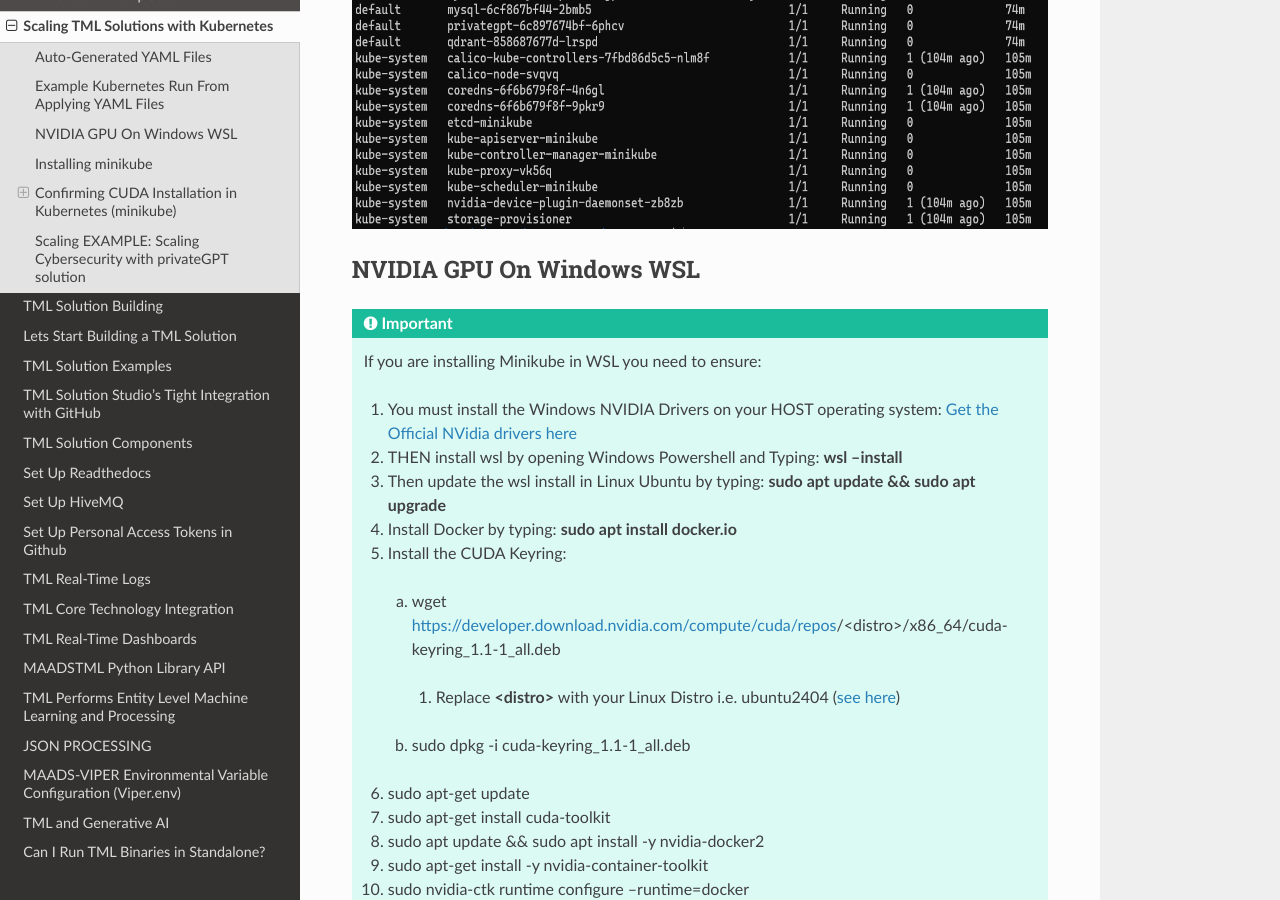
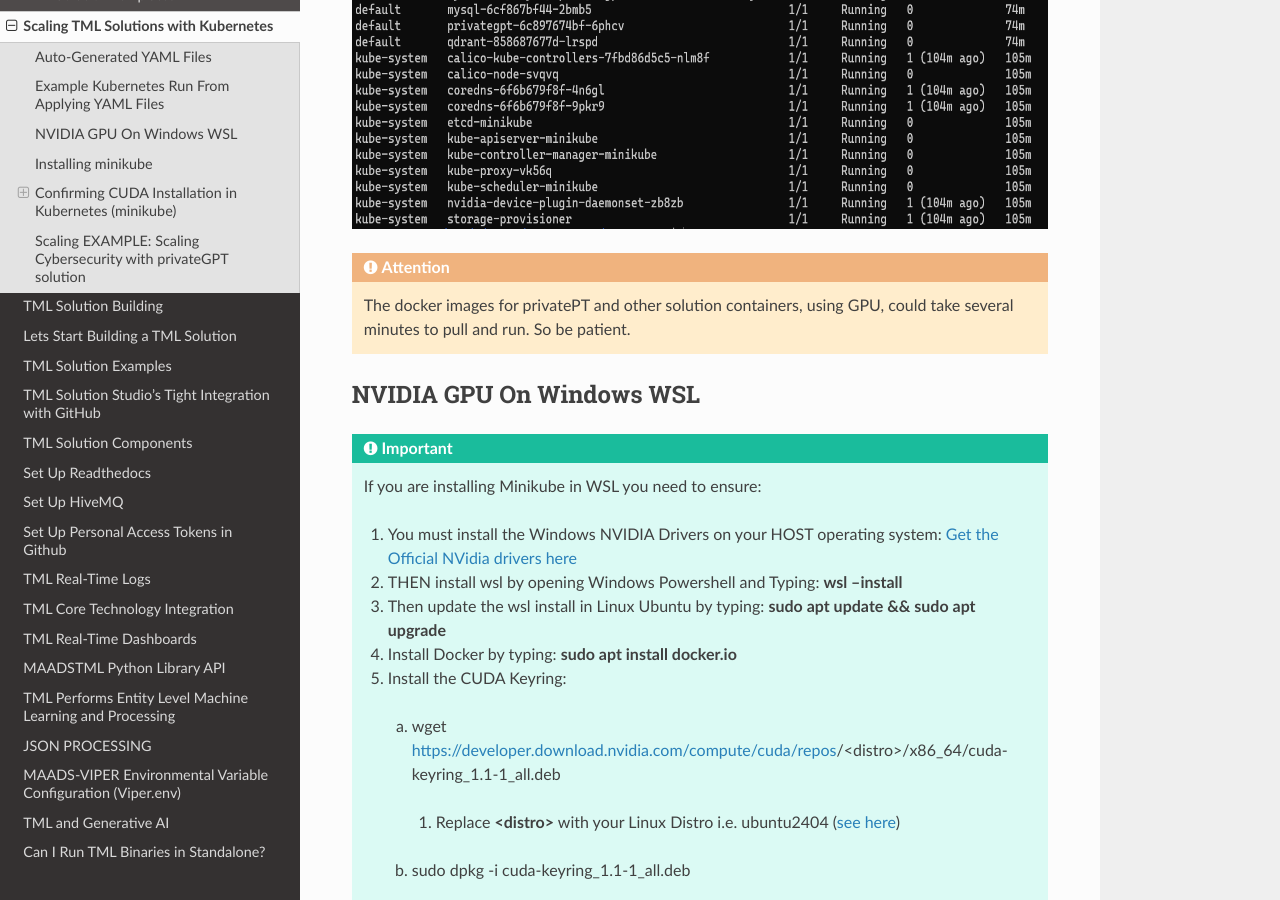
Before and after one commit to smaurice101/readthedocs, a Sphinx documentation site: the page built from docs/source/kube.rst, in a window 1280 px wide and 900 px high, scrolled down 2161 px. Built offline with Sphinx 7.4.7 and the Read the Docs theme 3.1.0, drawn with Linux system fonts in a browser that asks for light colours.

Commit message:
Update kube.rst

```diff
--- a/docs/source/kube.rst
+++ b/docs/source/kube.rst
@@ -76,6 +76,10 @@
 
 .. figure:: kuberun.png
    :scale: 70%
+
+.. attention::
+
+   The docker images for privatePT and other solution containers, using GPU, could take several minutes to pull and run. So be patient.
 
 NVIDIA GPU On Windows WSL
 ------------------
```
